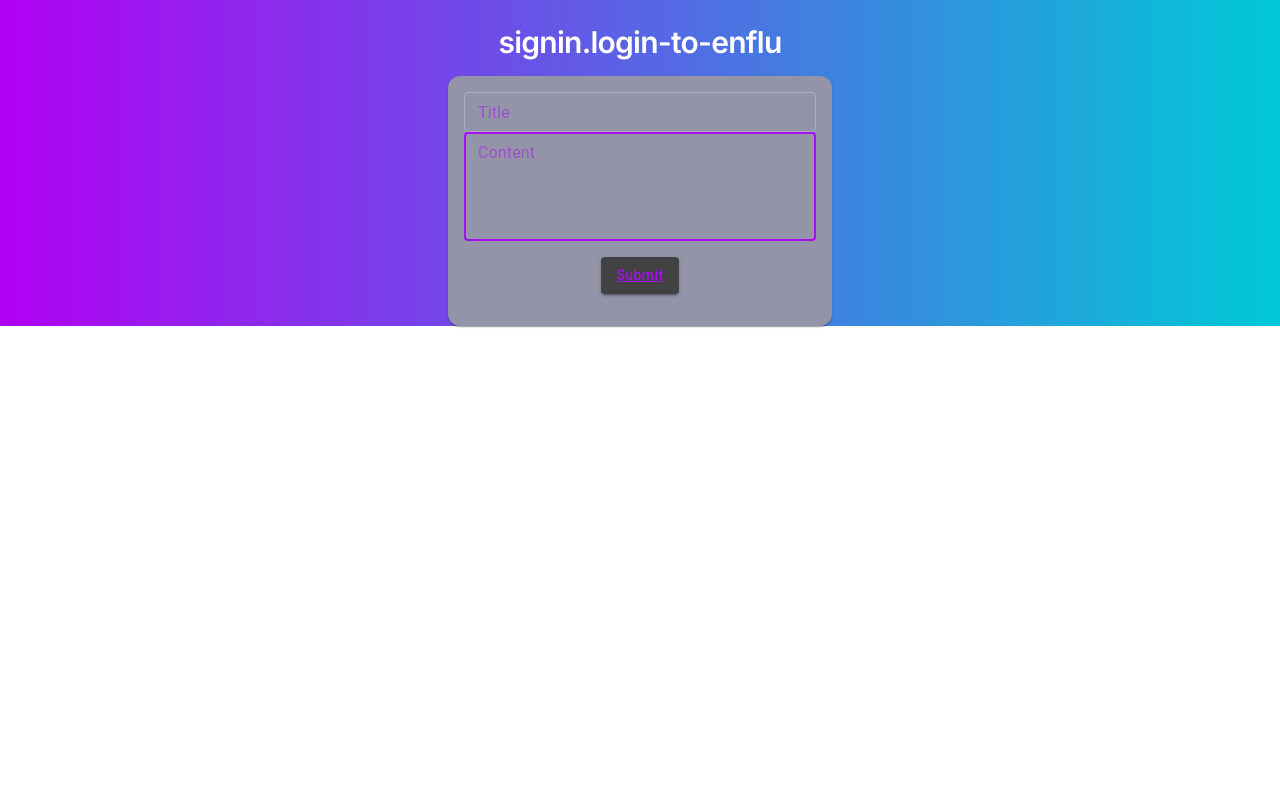
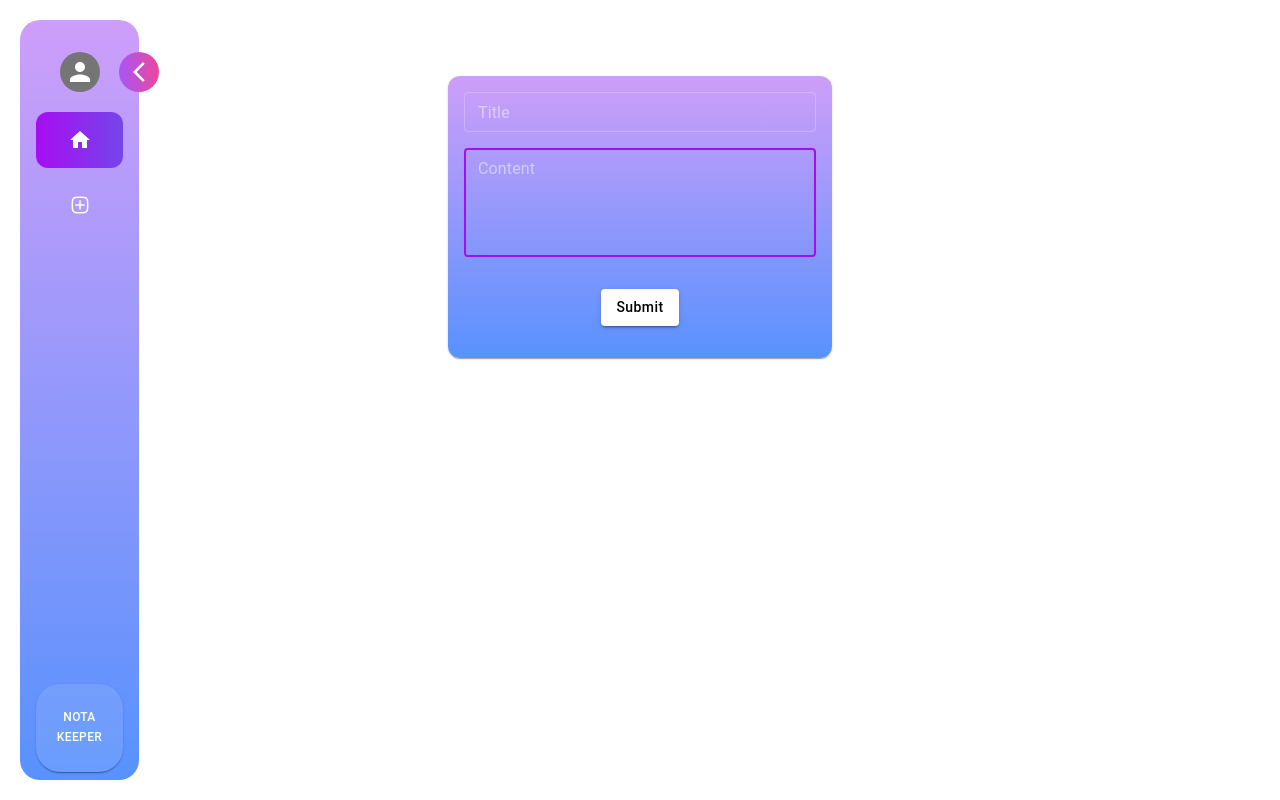
Before and after one commit to kmiloarguello/nota-keeper-front, a React (Create React App) app: page /new in a window 1280 px wide. Built offline with nearby package versions, Linux system fonts and the light colour scheme; no server answers.

Commit message:
[CA] Select Version WIP

```diff
--- a/src/components/menu/Menu.tsx
+++ b/src/components/menu/Menu.tsx
@@ -1,4 +1,4 @@
-import { IconCreate, IconLangFilter, IconProfile, IconProjects } from 'assets';
+import { IconCreate } from 'assets';
 import { MenuPurpleGradientListButton } from 'config/theme';
 import { gradients, greyIsh } from 'config/theme/theme';
 import { FC, useState } from 'react';
@@ -7,9 +7,10 @@ import { VscChevronLeft } from 'react-icons/vsc';
 import { Link } from 'react-router-dom';
 
 import ArrowBackIosNewIcon from '@mui/icons-material/ArrowBackIosNew';
+import HomeIcon from '@mui/icons-material/Home';
 import {
-    alpha, Avatar, Box, Button, CssBaseline, IconButton, ListItem, ListItemIcon, ListItemText,
-    Paper, Stack, Typography
+    alpha, Avatar, Box, CssBaseline, IconButton, ListItem, ListItemIcon, ListItemText, Paper, Stack,
+    Typography
 } from '@mui/material';
 import MuiDrawer, { DrawerProps } from '@mui/material/Drawer';
 import { styled } from '@mui/material/styles';
@@ -77,26 +78,22 @@ const Drawer = styled(MuiDrawer, {
 
 const menuItemsLogged = (t : any) => [
   {
+    icon: <HomeIcon />,
+    text: t('menu.home'),
+    dest: '/',
+  },
+  {
     icon: <IconCreate />,
     text: t('menu.create'),
-    dest: '/create/upload',
+    dest: '/new',
   },
-  {
-    icon: <IconProjects />,
-    text: t('menu.projects'),
-    dest: '/projects/drafts',
-  },
-  {
-      icon: <IconProfile />,
-      text: t('menu.profile'),
-      dest: '/connect',
-    },
 ];
 
 const Menu : FC<MenuProps> = ({ nav, open: propsOpen = false, setOpen : propsSetOpen = () => {} }) => {
-    const { t, i18n } = useTranslation();
+    const { t } = useTranslation();
     const [isRotated, setIsRotated] = useState<boolean>(false);
     const [open, setOpen] = useState<boolean>(propsOpen);
+    const isMobile = window.innerWidth < 768;
 
     const closeMenu = () => {
       setOpen(false);
@@ -108,12 +105,6 @@ const Menu : FC<MenuProps> = ({ nav, open: propsOpen = false, setOpen : propsSet
       propsSetOpen && propsSetOpen(!open);
     }
 
-    const handleLanguageChange = (lang: string) => {
-      if (lang === i18n.language) return;
-      i18n.changeLanguage(lang);
-    }
-
-    const isMobile = window.innerWidth < 768;
 
     return (
       <Box className="flex">
@@ -151,7 +142,7 @@ const Menu : FC<MenuProps> = ({ nav, open: propsOpen = false, setOpen : propsSet
                           sx={{
                             mr: open ? 3 : 'auto',
                             fontSize: '1.4em',
-                            color: alpha(greyIsh[100], .5),
+                            color: alpha(greyIsh[100], 1),
                             ...(nav === index && {
                               color: "common.white",
                             })
@@ -168,21 +159,8 @@ const Menu : FC<MenuProps> = ({ nav, open: propsOpen = false, setOpen : propsSet
           </Box>
           <Stack direction="column" className="mx-4 mb-2">
             <Paper sx={{ backgroundColor: alpha(greyIsh[100], .05 ) }} className="flex flex-col gap-y-4 justify-center items-center rounded-3xl p-6">
-              <div>CA</div>
+              <Typography variant="caption" className="text-center font-medium">NOTA<br/>KEEPER</Typography>
             </Paper>
-            <Button
-              sx={{ backgroundColor: alpha(greyIsh[400], .3) }}
-              variant="contained"
-              color="primary"
-              endIcon={<IconLangFilter />}
-              className={` mx-auto ${open ? 'w-full rounded-2xl' : 'rounded-full'} flex justify-between mt-4`}
-              onClick={() => handleLanguageChange(i18n.language === 'en' ? 'ar' : 'en')}
-              >
-              {open && <Box className="flex flex-col justify-left items-start">
-                <Typography color="secondary.light" variant="body2" className="font-normal normal-case">{t('menu.language')}</Typography>
-                <Typography variant="caption" className="text-white">{t('menu.language-english')}</Typography>
-              </Box>}
-            </Button>
           </Stack>
         </Drawer>
       </Box>
--- a/src/components/paper-container/PaperContainer.tsx
+++ b/src/components/paper-container/PaperContainer.tsx
@@ -1,4 +1,3 @@
-import { blues, gradients } from 'config/theme/theme';
 import { FC } from 'react';
 
 import { Box, Paper } from '@mui/material';
@@ -10,11 +9,8 @@ interface PaperContainerProps {
 const PaperContainer : FC<PaperContainerProps> = ({ children }) => {
   return (
     <Box
-      sx={{ backgroundImage: gradients.full }}
-      className=" animate-gradient-circle mt-4 p-[1px] rounded-0 sm:rounded-2xl lg:w-[589px] mx-auto">
-      <Paper
-        sx={{ backgroundColor: blues[500] }}
-        className="shadow-none rounded-0 sm:pt-auto sm:min-h-auto sm:rounded-2xl sm:shadow lg:w-[588px] mx-auto">
+      className="mt-4 p-[1px] rounded-0 sm:rounded-2xl mx-auto">
+      <Paper className="shadow-none rounded-0 sm:pt-auto sm:min-h-auto sm:rounded-2xl mx-auto grid grid-cols-1 md:grid-cols-2 lg:grid-cols-3 gap-4 items-start bg-transparent">
         {children}
       </Paper>
     </Box>
--- a/src/config/theme/theme.ts
+++ b/src/config/theme/theme.ts
@@ -1,4 +1,4 @@
-import { createTheme } from "@mui/material/styles";
+import { createTheme } from '@mui/material/styles';
 
 export const reds = {
   100: "#FFCDD2",
@@ -23,7 +23,7 @@ export const blues = {
 export const greyIsh = {
   400: "#0C123A",
   300: "#303045",
-  200: "#9494A9",
+  200: "#DDDDDD",
   100: "#FFFFFF",
 };
 
@@ -42,8 +42,8 @@ export const lightPaletteText = {
 };
 
 export const darkPaletteText = {
-  primary: purples[200],
-  secondary: blues[200],
+  primary: "#ffffff",
+  secondary: "#ffffff",
   disabled: greyIsh[300],
   highlight: greyIsh[100],
   contrast: greyIsh[400],
@@ -60,7 +60,7 @@ const theme = createTheme({
       white: greyIsh[100],
     },
     primary: {
-      light: purples[100],
+      light: "#FFFFFF",
       main: purples[200],
       dark: purples[300],
       contrastText: lightPaletteText.primary,
@@ -72,7 +72,6 @@ const theme = createTheme({
       contrastText: lightPaletteText.primary,
     },
     background: {
-      paper: greyIsh[200],
       default: greyIsh[100],
     },
     error: {
--- a/src/pages/home/Home.tsx
+++ b/src/pages/home/Home.tsx
@@ -1,23 +1,17 @@
 import { Card as NotaCard, Menu, PaperContainer } from 'components';
 import { useNotas } from 'hooks';
 import React, { FC, useState } from 'react';
-import { useTranslation } from 'react-i18next';
 import { Link } from 'react-router-dom';
 
 import AddIcon from '@mui/icons-material/Add';
 import { Box, Fab } from '@mui/material';
-import { NotaTypeResponse } from '@types';
 
 interface CreatePageProps {
-  children?: React.ReactNode;
   nav: number;
 };
 
-const CreatePage : FC<CreatePageProps> = ({ children, nav }) => {
-  const { t } = useTranslation();
+const CreatePage : FC<CreatePageProps> = ({ nav }) => {
   const notas = useNotas();
-
-  const handleOnNotaCreation = async (nota: NotaTypeResponse) => {};
 
   const [openMenu, setOpenMenu] = useState<boolean>(false);
   return (
--- a/src/pages/new-edit-note/NewEditNote.tsx
+++ b/src/pages/new-edit-note/NewEditNote.tsx
@@ -1,3 +1,4 @@
+import { Menu } from 'components';
 import { gradients } from 'config/theme/theme';
 import { useNotas } from 'hooks';
 import { FC, forwardRef, useEffect, useState } from 'react';
@@ -22,7 +23,10 @@ const schema = yup.object().shape({
   content: yup.string().required("Content is required"),
 });
 
-const defaultValues = (nota_id?: string, notas?: NotaTypeResponse[]) : NotaType => {
+const defaultValues = (
+  nota_id?: string,
+  notas?: NotaTypeResponse[]
+): NotaType => {
   if (!nota_id) return { title: "", content: "" };
   const nota = notas?.find((nota) => String(nota.id) === nota_id);
   if (!nota) return { title: "", content: "" };
@@ -41,7 +45,7 @@ interface NewEditNoteProps {
 
 const NewEditNote: FC<NewEditNoteProps> = ({ nota_id }) => {
   const dispatch = useNotaDispatch();
-  const notas  = useNotas();
+  const notas = useNotas();
 
   console.log("nn", notas);
   const { t } = useTranslation();
@@ -57,10 +61,11 @@ const NewEditNote: FC<NewEditNoteProps> = ({ nota_id }) => {
   });
 
   const [isSubmitting, setIsSubmitting] = useState<boolean>(false);
+  const [openMenu, setOpenMenu] = useState<boolean>(false);
 
   const { errors } = formState;
 
-  const onSubmit = async (data : NotaType) => {
+  const onSubmit = async (data: NotaType) => {
     setIsSubmitting(true);
     try {
       const notaData = { ...data, user_id: "1" } as NotaTypeRequest;
@@ -88,29 +93,35 @@ const NewEditNote: FC<NewEditNoteProps> = ({ nota_id }) => {
   }, [id, notas]);
 
   return (
-    <Box
-      sx={{ background: gradients.full }}
-      className="flex flex-col flex-auto items-center sm:justify-center min-w-0 md:h-full"
-    >
-      <Box className="bg-none p-4 w-11/12 md:w-1/2 lg:w-96 mx-auto">
+    <Box className="flex flex-col flex-auto items-center sm:justify-center min-w-0 md:h-full">
+      <Menu nav={0} open={openMenu} setOpen={setOpenMenu} />
+      <Box className="p-4 w-11/12 md:w-1/2 lg:w-96 mx-auto">
         <Typography
           variant="h2"
-          className="font-inter text-white text-center mt-2 text-4xl md:text-3xl font-semibold tracking-tight leading-tight"
+          className="font-inter text-white text-center mt-2 text-4xl md:text-3xl font-semibold tracking-tight leading-tight text-black"
         >
-          {t("signin.login-to-enflu")}
+          {t("new-edit-note.title")}
         </Typography>
       </Box>
-      <Paper className="bg-none bg-enflu-grey-400 p-4 w-11/12 md:w-1/2 lg:w-96 mx-auto rounded-xl">
+      <Paper
+        className="p-4 w-11/12 md:w-1/2 lg:w-96 mx-auto rounded-xl"
+        sx={{
+          "&": {
+            background: gradients.menu,
+          },
+        }}
+      >
         <form
-          name="loginForm"
+          name="new-edit-note"
           noValidate
-          className="flex flex-col justify-center w-full mb-4 sm:mb-0"
+          className="flex flex-col gap-y-4 justify-center w-full mb-4 sm:mb-0"
           onSubmit={handleSubmit(onSubmit)}
         >
           <Controller
             name="title"
             control={control}
             render={({ field }) => (
+              <>
                 <TextField
                   {...field}
                   className="text-slate-300 font-light grow w-full rounded-lg"
@@ -122,12 +133,17 @@ const NewEditNote: FC<NewEditNoteProps> = ({ nota_id }) => {
                   size="small"
                   placeholder="Title"
                 />
+                {errors.title && (
+                  <Typography variant='caption' className='text-red-500 -mt-4'>{errors.title.message}</Typography>
+                )}
+              </>
             )}
           />
           <Controller
             name="content"
             control={control}
             render={({ field }) => (
+              <>
                 <TextField
                   {...field}
                   multiline
@@ -139,15 +155,19 @@ const NewEditNote: FC<NewEditNoteProps> = ({ nota_id }) => {
                   variant="outlined"
                   fullWidth
                   size="small"
-                  placeholder='Content'
+                  placeholder="Content"
                 />
+                {errors.content && (
+                  <Typography variant='caption' className='text-red-500 -mt-4'>{errors.content.message}</Typography>
+                )}
+              </>
             )}
           />
           <Button
             type="submit"
             disabled={isSubmitting}
             variant="contained"
-            className="text-enflu-purple-100 mx-auto underline hover:bg-transparent normal-case my-4"
+            className="bg-white text-black mx-auto normal-case my-4"
           >
             Submit
           </Button>
--- a/src/services/nota.service.ts
+++ b/src/services/nota.service.ts
@@ -60,6 +60,23 @@ class NotaService {
     }
   }
 
+  // Select a version of a nota -> version becomes the current nota
+  async selectVersion(
+    nota_id: string,
+    version_id: string
+  ): Promise<NotaTypeResponse> {
+    try {
+      const response = await axios.put(`${this.baseUrl}/${nota_id}/select`, {
+        version_id,
+      });
+      return response.data;
+    } catch (error) {
+      // Handle error
+      console.error("Error selecting version:", error);
+      throw error;
+    }
+  }
+
   // Read (get) all notas
   async getAll(): Promise<NotaTypeResponse[]> {
     try {
```
Also changed, not shown: src/components/card/Card.tsx (+29 -16 lines).
